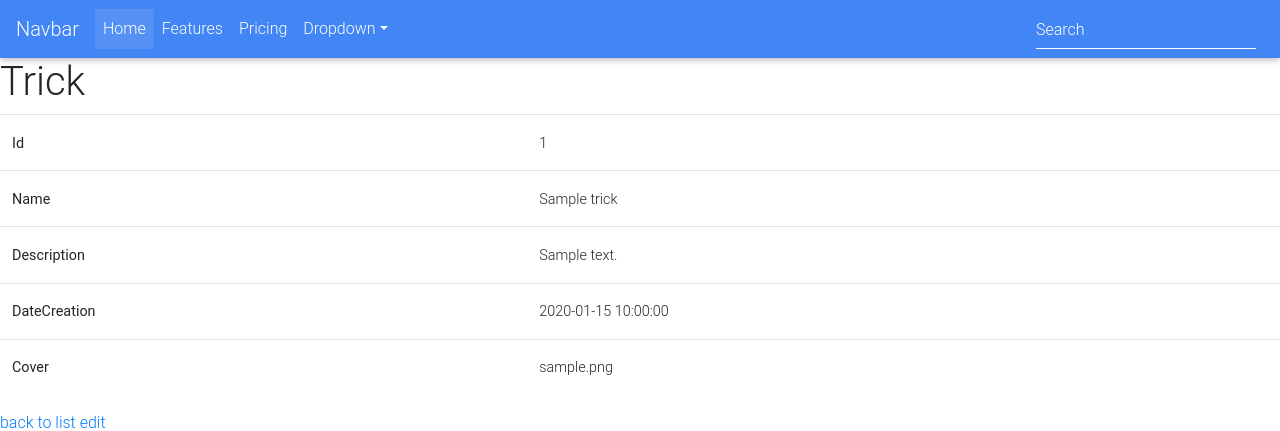
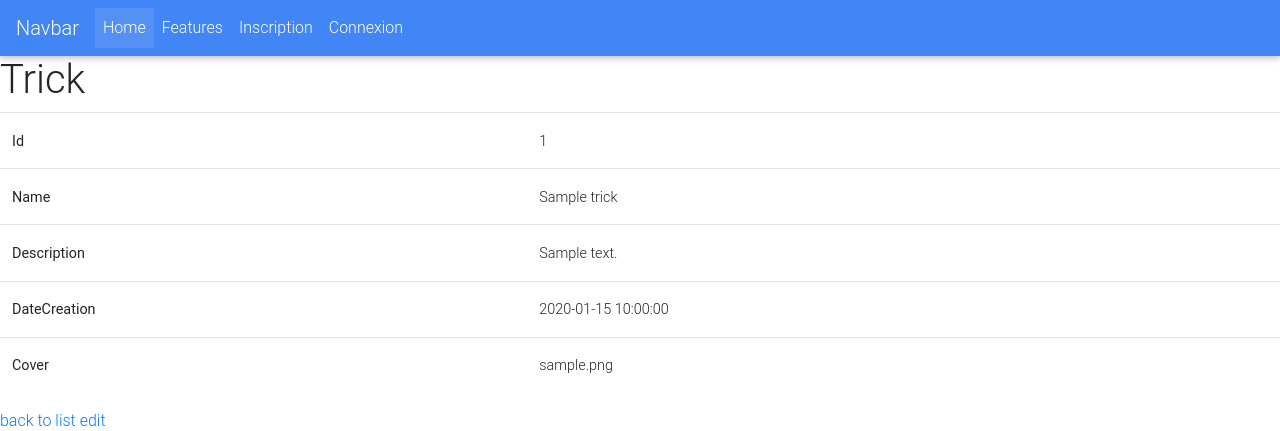
Before and after one commit to moezovic/snow-tricks, a Symfony app: template templates/trick/show.html.twig in a window 1280 px wide. Shown: the top 431 px of the page. Run offline with Twig, Linux system fonts and the light colour scheme; the template is opened without the code that fills it: most values are stand-ins (such as "Sample title", 1, 10 or a date in 2020); some libraries are stand-ins or nearby versions.

Commit message:
links: loggin in & out

```diff
--- a/src/Entity/User.php
+++ b/src/Entity/User.php
@@ -53,6 +53,10 @@ class User implements UserInterface, \Serializable
      * @Assert\NotBlank(
             message = "La valeur ne peut pas être vide."
      *)
+     * @Assert\Regex(
+     *     pattern     = "/^(?=.*\d)(?=.*[A-Za-z])[0-9A-Za-z!@#$%]$/"
+     *     message     = "Votre mot de passe doit être composer de chiffre, de lettres et de caractéres spéciaux."
+     * )
      * @Assert\Length(
      *      min = 8,
      *      max = 50,
--- a/templates/base.html.twig
+++ b/templates/base.html.twig
@@ -38,29 +38,25 @@
 				      <li class="nav-item">
 				        <a class="nav-link" href="#">Features</a>
 				      </li>
-				      <li class="nav-item">
-				        <a class="nav-link" href="#">Pricing</a>
-				      </li>
 
-				      <!-- Dropdown -->
-				      <li class="nav-item dropdown">
-				        <a class="nav-link dropdown-toggle" id="navbarDropdownMenuLink" data-toggle="dropdown" aria-haspopup="true"
-				          aria-expanded="false">Dropdown</a>
-				        <div class="dropdown-menu dropdown-primary" aria-labelledby="navbarDropdownMenuLink">
-				          <a class="dropdown-item" href="#">Action</a>
-				          <a class="dropdown-item" href="#">Another action</a>
-				          <a class="dropdown-item" href="#">Something else here</a>
-				        </div>
-				      </li>
+						<!-- Connexion & deconnexion -->
+
+					{% if is_granted('ROLE_ADMIN') %}
+						<li class="nav-item">
+    						<a class="nav-link" href="{{path('loggout')}}">Deconnexion</a>
+    				</li>
+    					{% else %}
+    				<li class="nav-item">
+    						<a class="nav-link" href="{{path('user_registration')}}">Inscription</a>
+    				</li>
+    				<li class="nav-item">
+    						<a class="nav-link" href="{{path('login')}}">Connexion</a>
+    				</li>
+							{% endif %}
 
 				    </ul>
 				    <!-- Links -->
 
-				    <form class="form-inline">
-				      <div class="md-form my-0">
-				        <input class="form-control mr-sm-2" type="text" placeholder="Search" aria-label="Search">
-				      </div>
-				    </form>
 				  </div>
 				  <!-- Collapsible content -->
 
```
